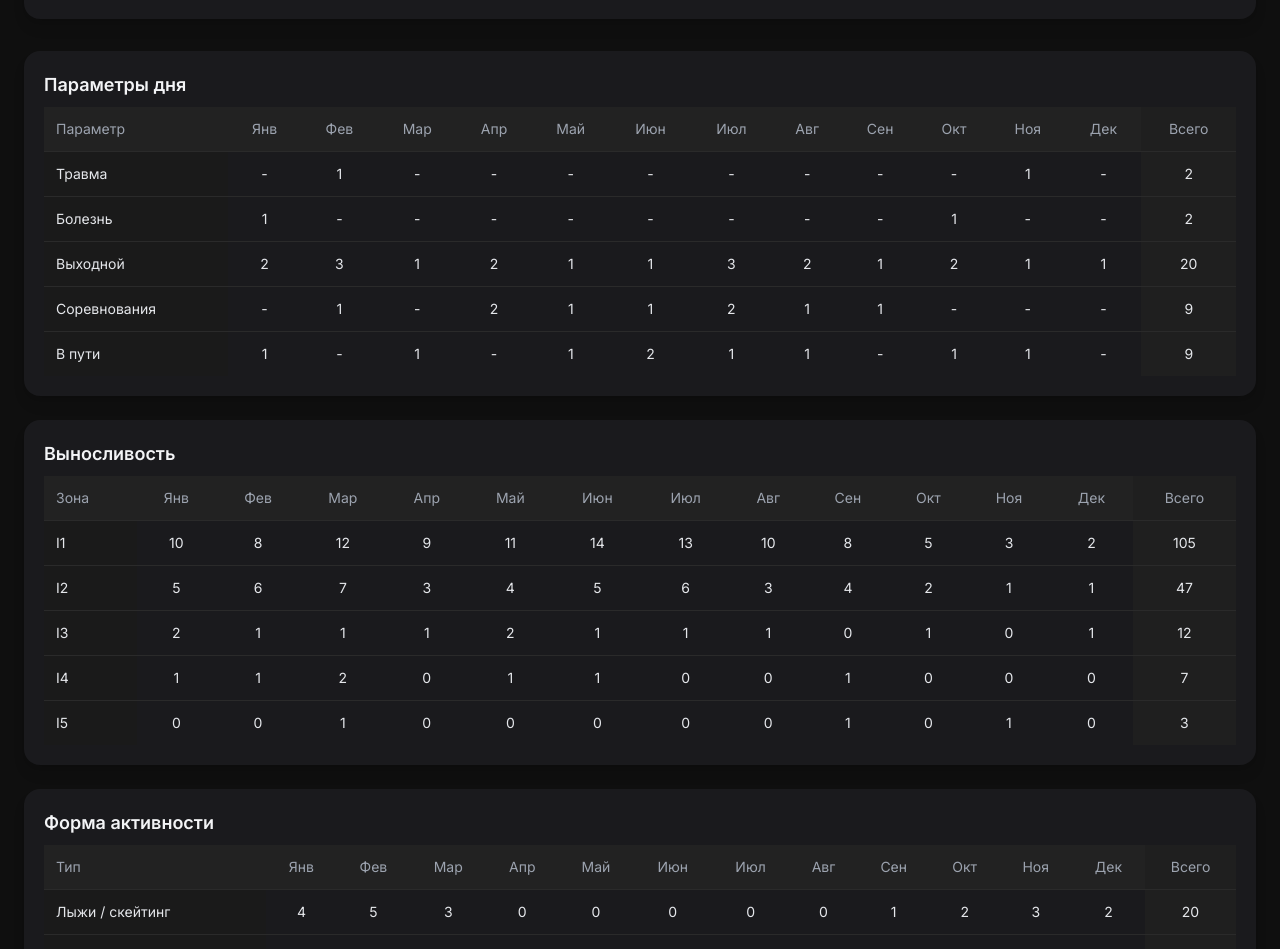
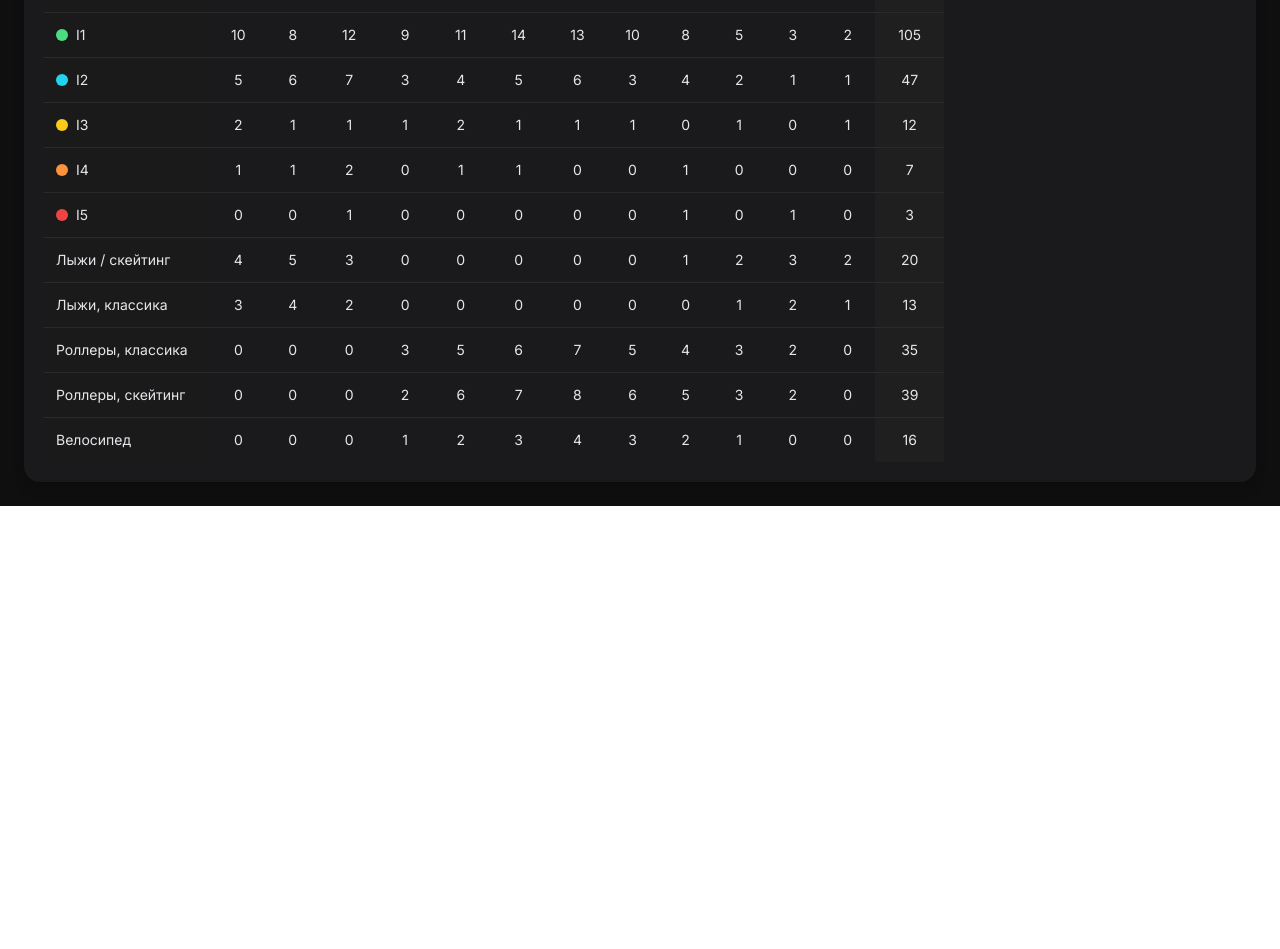
Before and after one commit to mbaliabin/dagbook-test, a React (Vite) app in the folder fasx-frontend/: page /statistics in a window 1280 px wide. Shown: the part 722-1671 px from the top of the page. After the commit the page ends 1228 px from the top, so only its background shows below. Built offline with nearby package versions, Linux system fonts and the light colour scheme.

Commit message:
Доработка StatisticsPage.tsx 238

```diff
--- a/fasx-frontend/src/pages/StatisticsPage.tsx
+++ b/fasx-frontend/src/pages/StatisticsPage.tsx
@@ -12,13 +12,6 @@ import {
   Calendar,
   ChevronDown,
 } from "lucide-react";
-import {
-  BarChart,
-  Bar,
-  XAxis,
-  Tooltip,
-  ResponsiveContainer,
-} from "recharts";
 import { DateRange } from "react-date-range";
 import { ru } from "date-fns/locale";
 import "react-date-range/dist/styles.css";
@@ -41,12 +34,6 @@ export default function StatsPage() {
   });
   const [showDateRangePicker, setShowDateRangePicker] = React.useState(false);
 
-  const totals = {
-    trainingDays: 83,
-    sessions: 128,
-    time: "178:51",
-  };
-
   const months = ["Янв","Фев","Мар","Апр","Май","Июн","Июл","Авг","Сен","Окт","Ноя","Дек"];
 
   const enduranceZones = [
@@ -65,29 +52,25 @@ export default function StatsPage() {
     { type: "Велосипед", months: [0,0,0,1,2,3,4,3,2,1,0,0] },
   ];
 
-  const formatTime = (minutes: number) => {
-    const h = Math.floor(minutes / 60);
-    const m = minutes % 60;
-    return `${h}:${m.toString().padStart(2, "0")}`;
-  };
-
-  const computeWeekColumns = () => {
-    const today = dayjs();
-    const currentWeek = today.week();
-    const weeks: string[] = [];
-    for (let i = 1; i <= currentWeek; i++) weeks.push(`Неделя ${i}`);
-    return weeks;
-  };
-
-  const computeMonthColumns = () => {
-    const today = dayjs();
-    const currentMonth = today.month();
-    return months.slice(0, currentMonth + 1);
-  };
+  const dayParams = [
+    { param: "Травма", months: [0, 1, 0, 0, 0, 0, 0, 0, 0, 0, 1, 0] },
+    { param: "Болезнь", months: [1, 0, 0, 0, 0, 0, 0, 0, 0, 1, 0, 0] },
+    { param: "Выходной", months: [2, 3, 1, 2, 1, 1, 3, 2, 1, 2, 1, 1] },
+    { param: "Соревнования", months: [0, 1, 0, 2, 1, 1, 2, 1, 1, 0, 0, 0] },
+    { param: "В пути", months: [1, 0, 1, 0, 1, 2, 1, 1, 0, 1, 1, 0] },
+  ];
 
   const computeColumns = () => {
-    if (periodType === "week") return computeWeekColumns();
-    if (periodType === "month") return computeMonthColumns();
+    if (periodType === "week") {
+      const today = dayjs();
+      const weeks = [];
+      for (let i = 1; i <= today.week(); i++) weeks.push(`Неделя ${i}`);
+      return weeks;
+    }
+    if (periodType === "month") {
+      const today = dayjs();
+      return months.slice(0, today.month()+1);
+    }
     if (periodType === "year") return months;
     if (periodType === "custom") {
       const start = dayjs(dateRange.startDate);
@@ -105,22 +88,14 @@ export default function StatsPage() {
 
   const filteredMonths = computeColumns();
 
-  const filteredEnduranceZones = enduranceZones.map((zone) => {
-    const sliceLength = Math.min(zone.months.length, filteredMonths.length);
-    return {
-      ...zone,
-      months: zone.months.slice(0, sliceLength),
-      total: zone.months.slice(0, sliceLength).reduce((a,b) => a+b,0),
-    };
+  const filteredEnduranceZones = enduranceZones.map((z) => {
+    const sliceLength = Math.min(z.months.length, filteredMonths.length);
+    return {...z, months: z.months.slice(0, sliceLength), total: z.months.slice(0, sliceLength).reduce((a,b)=>a+b,0)};
   });
 
   const filteredMovementTypes = movementTypes.map((m) => {
     const sliceLength = Math.min(m.months.length, filteredMonths.length);
-    return {
-      ...m,
-      months: m.months.slice(0, sliceLength),
-      total: m.months.slice(0, sliceLength).reduce((a,b) => a+b,0),
-    };
+    return {...m, months: m.months.slice(0, sliceLength), total: m.months.slice(0, sliceLength).reduce((a,b)=>a+b,0)};
   });
 
   const handleLogout = () => {
@@ -149,6 +124,7 @@ export default function StatsPage() {
               <h1 className="text-2xl font-bold text-white">{name}</h1>
             </div>
           </div>
+
           <div className="flex items-center space-x-2 flex-wrap">
             <button className="bg-blue-600 hover:bg-blue-700 text-white text-sm px-3 py-1 rounded flex items-center">
               <Plus className="w-4 h-4 mr-1" /> Добавить тренировку
@@ -166,7 +142,9 @@ export default function StatsPage() {
             const isActive = location.pathname === item.path;
             return (
               <button key={item.path} onClick={() => navigate(item.path)}
-                className={`flex flex-col items-center text-sm transition-colors ${isActive ? "text-blue-500" : "text-gray-400 hover:text-white"}`}
+                className={`flex flex-col items-center text-sm transition-colors ${
+                  isActive ? "text-blue-500" : "text-gray-400 hover:text-white"
+                }`}
               >
                 <Icon className="w-6 h-6" />
                 <span>{item.label}</span>
@@ -175,7 +153,7 @@ export default function StatsPage() {
           })}
         </div>
 
-        {/* Выбор отчета и периода */}
+        {/* Период и отчёт */}
         <div className="flex flex-wrap gap-4 mb-4">
           <select className="bg-[#1f1f22] text-white px-3 py-1 rounded" value={reportType} onChange={e => setReportType(e.target.value)}>
             <option>Общий отчет</option>
@@ -214,134 +192,60 @@ export default function StatsPage() {
         <div>
           <h1 className="text-2xl font-semibold tracking-wide text-gray-100">TOTALSUM</h1>
           <div className="flex flex-wrap gap-10 text-sm mt-3">
-            <div><p className="text-gray-400">Тренировочные дни</p><p className="text-xl text-gray-100">{totals.trainingDays}</p></div>
-            <div><p className="text-gray-400">Сессий</p><p className="text-xl text-gray-100">{totals.sessions}</p></div>
-            <div><p className="text-gray-400">Время</p><p className="text-xl text-gray-100">{totals.time}</p></div>
+            <div><p className="text-gray-400">Тренировочные дни</p><p className="text-xl text-gray-100">83</p></div>
+            <div><p className="text-gray-400">Сессий</p><p className="text-xl text-gray-100">128</p></div>
+            <div><p className="text-gray-400">Время</p><p className="text-xl text-gray-100">178:51</p></div>
           </div>
         </div>
 
-        {/* Диаграмма */}
-        <div className="bg-[#1a1a1d] p-5 rounded-2xl shadow-lg">
-          <h2 className="text-lg font-semibold mb-4 text-gray-100">Зоны выносливости</h2>
-          <div className="h-64">
-            <ResponsiveContainer width="100%" height="100%">
-              <BarChart data={filteredMonths.map((month, i) => {
-                const data: any = { month };
-                filteredEnduranceZones.forEach((zone) => data[zone.zone] = zone.months[i] ?? 0);
-                return data;
-              })} barSize={35}>
-                <XAxis dataKey="month" axisLine={false} tickLine={false} tick={{ fill: "#888", fontSize: 12 }} />
-                <Tooltip content={({ active, payload }: any) => {
-                  if (active && payload && payload.length) {
-                    return (
-                      <div className="bg-[#1e1e1e] border border-[#333] px-3 py-2 rounded-xl text-xs text-gray-300 shadow-md">
-                        {payload.map((p: any) => (
-                          <p key={p.dataKey} className="mt-1">
-                            <span className="inline-block w-3 h-3 mr-1 rounded-full" style={{ backgroundColor: p.fill }}></span>
-                            {p.dataKey}: {formatTime(p.value)}
-                          </p>
-                        ))}
-                      </div>
-                    );
-                  }
-                  return null;
-                }}/>
-                {filteredEnduranceZones.map((zone) => (
-                  <Bar key={zone.zone} dataKey={zone.zone} stackId="a" fill={zone.color} radius={[4,4,0,0]} />
-                ))}
-              </BarChart>
-            </ResponsiveContainer>
-          </div>
-        </div>
-
-        {/* Таблицы с фиксированными заголовками */}
-        <div className="space-y-6">
-
-          {/* Параметры дня */}
-          <div className="bg-[#1a1a1d] p-5 rounded-2xl shadow-lg">
-            <h2 className="text-lg font-semibold text-gray-100 mb-2">Параметры дня</h2>
-            <div className="overflow-x-auto max-h-[300px]">
-              <table className="w-full min-w-[900px] text-sm border-collapse">
+        {/* Объединённая таблица */}
+        <div className="bg-[#1a1a1d] p-5 rounded-2xl shadow-lg overflow-x-auto">
+          <h2 className="text-lg font-semibold mb-4 text-gray-100">Общие показатели</h2>
+          <table className="min-w-[900px] text-sm border-collapse">
             <thead className="sticky top-0 bg-[#222] z-20">
               <tr className="text-gray-400 text-left">
-                    <th className="p-3 font-medium sticky left-0 bg-[#222] z-30">Параметр</th>
-                    {filteredMonths.map((m) => (<th key={m} className="p-3 font-medium text-center">{m}</th>))}
-                    <th className="p-3 font-medium text-center bg-[#1f1f1f]">Всего</th>
+                <th className="p-3 sticky left-0 bg-[#222] z-30">Показатель</th>
+                {filteredMonths.map(m => <th key={m} className="p-3 text-center font-medium">{m}</th>)}
+                <th className="p-3 text-center font-medium bg-[#1f1f1f]">Всего</th>
               </tr>
             </thead>
             <tbody>
-                  {[{ param: "Травма", months: [0, 1, 0, 0, 0, 0, 0, 0, 0, 0, 1, 0] },
-                    { param: "Болезнь", months: [1, 0, 0, 0, 0, 0, 0, 0, 0, 1, 0, 0] },
-                    { param: "Выходной", months: [2, 3, 1, 2, 1, 1, 3, 2, 1, 2, 1, 1] },
-                    { param: "Соревнования", months: [0, 1, 0, 2, 1, 1, 2, 1, 1, 0, 0, 0] },
-                    { param: "В пути", months: [1, 0, 1, 0, 1, 2, 1, 1, 0, 1, 1, 0] },
-                  ].map((row) => {
-                    const filtered = row.months.slice(0, filteredMonths.length);
-                    const total = filtered.reduce((a,b)=>a+b,0);
+              {/* Параметры дня */}
+              {dayParams.map(row => {
+                const vals = row.months.slice(0, filteredMonths.length);
+                const total = vals.reduce((a,b)=>a+b,0);
                 return (
-                      <tr key={row.param} className="border-t border-[#2a2a2a] hover:bg-[#252525]/60 transition">
-                        <td className="p-3 sticky left-0 bg-[#1a1a1a]">{row.param}</td>
-                        {filtered.map((val,i)=>(<td key={i} className="p-3 text-center">{val>0?val:"-"}</td>))}
+                  <tr key={row.param} className="border-t border-[#2a2a2a] hover:bg-[#252525]/50">
+                    <td className="p-3 sticky left-0 bg-[#1a1a1a] font-medium">{row.param}</td>
+                    {vals.map((v,i)=><td key={i} className="p-3 text-center">{v>0?v:"-"}</td>)}
                     <td className="p-3 text-center font-medium bg-[#1f1f1f]">{total}</td>
                   </tr>
                 )
               })}
-                </tbody>
-              </table>
-            </div>
-          </div>
 
-          {/* Выносливость */}
-          <div className="bg-[#1a1a1d] p-5 rounded-2xl shadow-lg">
-            <h2 className="text-lg font-semibold text-gray-100 mb-2">Выносливость</h2>
-            <div className="overflow-x-auto max-h-[300px]">
-              <table className="w-full min-w-[900px] text-sm border-collapse">
-                <thead className="sticky top-0 bg-[#222] z-20">
-                  <tr className="text-gray-400 text-left">
-                    <th className="p-3 font-medium sticky left-0 bg-[#222] z-30">Зона</th>
-                    {filteredMonths.map((m) => (<th key={m} className="p-3 font-medium text-center">{m}</th>))}
-                    <th className="p-3 font-medium text-center bg-[#1f1f1f]">Всего</th>
-                  </tr>
-                </thead>
-                <tbody>
-                  {filteredEnduranceZones.map((z) => (
-                    <tr key={z.zone} className="border-t border-[#2a2a2a] hover:bg-[#252525]/60 transition">
-                      <td className="p-3 sticky left-0 bg-[#1a1a1a] font-medium">{z.zone}</td>
-                      {z.months.map((val,i)=>(<td key={i} className="p-3 text-center">{val}</td>))}
+              {/* Зоны выносливости */}
+              {filteredEnduranceZones.map(z => (
+                <tr key={z.zone} className="border-t border-[#2a2a2a] hover:bg-[#252525]/50">
+                  <td className="p-3 sticky left-0 bg-[#1a1a1a] font-medium flex items-center gap-2">
+                    <span className="w-3 h-3 rounded-full" style={{backgroundColor:z.color}}></span>
+                    {z.zone}
+                  </td>
+                  {z.months.map((v,i)=><td key={i} className="p-3 text-center">{v}</td>)}
                   <td className="p-3 text-center font-medium bg-[#1f1f1f]">{z.total}</td>
                 </tr>
               ))}
-                </tbody>
-              </table>
-            </div>
-          </div>
 
               {/* Формы активности */}
-          <div className="bg-[#1a1a1d] p-5 rounded-2xl shadow-lg">
-            <h2 className="text-lg font-semibold text-gray-100 mb-2">Форма активности</h2>
-            <div className="overflow-x-auto max-h-[300px]">
-              <table className="w-full min-w-[900px] text-sm border-collapse">
-                <thead className="sticky top-0 bg-[#222] z-20">
-                  <tr className="text-gray-400 text-left">
-                    <th className="p-3 font-medium sticky left-0 bg-[#222] z-30">Тип</th>
-                    {filteredMonths.map((m) => (<th key={m} className="p-3 font-medium text-center">{m}</th>))}
-                    <th className="p-3 font-medium text-center bg-[#1f1f1f]">Всего</th>
-                  </tr>
-                </thead>
-                <tbody>
-                  {filteredMovementTypes.map((m) => (
-                    <tr key={m.type} className="border-t border-[#2a2a2a] hover:bg-[#252525]/60 transition">
+              {filteredMovementTypes.map(m => (
+                <tr key={m.type} className="border-t border-[#2a2a2a] hover:bg-[#252525]/50">
                   <td className="p-3 sticky left-0 bg-[#1a1a1a] font-medium">{m.type}</td>
-                      {m.months.map((val,i)=>(<td key={i} className="p-3 text-center">{val}</td>))}
+                  {m.months.map((v,i)=><td key={i} className="p-3 text-center">{v}</td>)}
                   <td className="p-3 text-center font-medium bg-[#1f1f1f]">{m.total}</td>
                 </tr>
               ))}
             </tbody>
           </table>
         </div>
-          </div>
-
-        </div>
 
       </div>
     </div>
```
Lines whose indentation alone changed are shown as unchanged.
